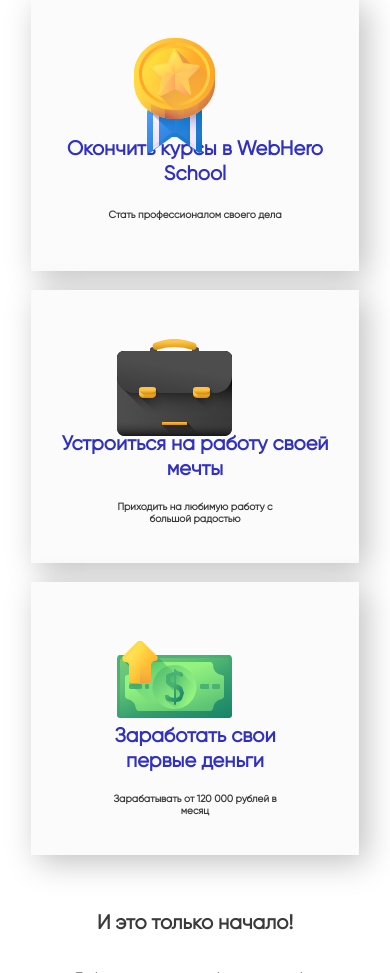
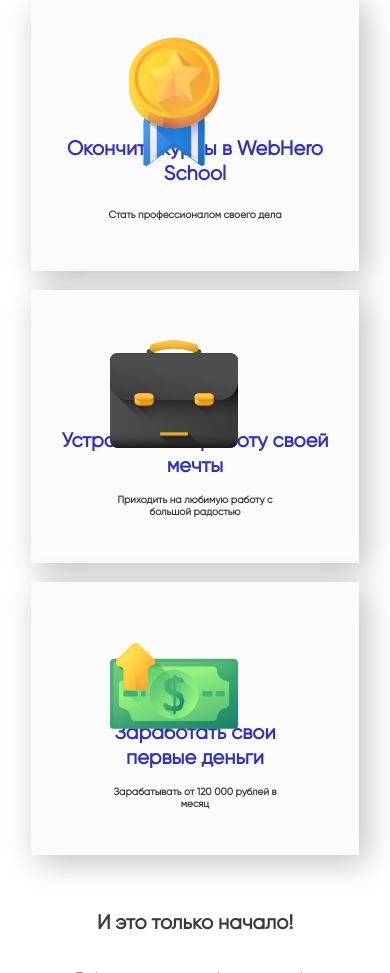
Before and after one commit to WebHeroSchool/Web-hero-school, a plain HTML site: page index.html in a window 390 px wide. Shown: the part 700-1673 px from the top of the page. Drawn offline with Linux system fonts and the light colour scheme.

Commit message:
изменение картинок

```diff
--- a/index.html
+++ b/index.html
@@ -36,14 +36,14 @@
       </div>
 
       <div class="card">
-        <img class="card-image" src="img/JPG3.svg">
-        <h3 class="card-title">Устроиться на&nbsp;работу своей мечты</h3>
+        <img class="card-image" src="img/JPG3.svg" alt="#">
+        <h2 class="card-title">Устроиться на&nbsp;работу своей мечты</h2>
         <p class="card-text">Приходить на любимую работу с большой радостью</p>
       </div>
 
       <div class="card">
-        <img class="card-image" src="img/JPG4.svg">
-        <h3 class="card-title">Заработать свои первые&nbsp;деньги</h3>
+        <img class="card-image" src="img/JPG4.svg" alt="#">
+        <h2 class="card-title">Заработать свои первые&nbsp;деньги</h2>
         <p class="card-text">Зарабатывать от 120 000 рублей в месяц</p>
       </div>
     </div>
--- a/style.css
+++ b/style.css
@@ -106,7 +106,9 @@ html {
 }
 
 .card-image {
-  padding: 0 100px 0 100px;
+  padding: 0 10px 0 10px;
+  width: 50%;
+  align-items:center;
 }
 
 .card-title {
@@ -277,9 +279,9 @@ input.error:focus {
     }
 
   .card-image {
-    max-width: 89%;
+    width: 38%;
     position: absolute;
-    left: 17px;
+    left: 100px;
   }
 
   .card-title {
@@ -377,7 +379,7 @@ input.error:focus {
 
   .card-image {
     padding:0 10px 0 10px;
-    max-width: 80%;
+    width: 80%;
   }
 
   .card-title {
@@ -419,7 +421,7 @@ input.error:focus {
 
   .card-image {
     padding:0 10px 0 10px;
-    max-width: 80%;
+    width: 80%;
   }
 
   .card-title {
```
